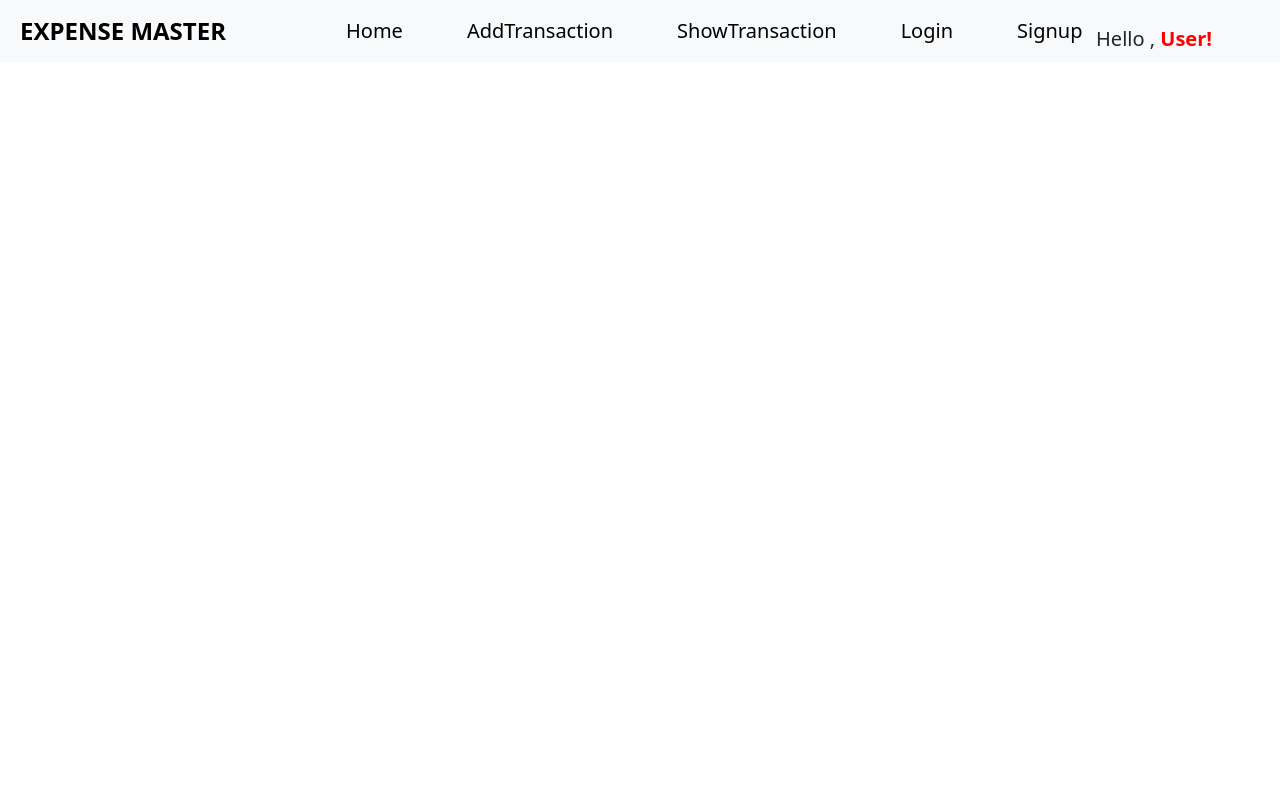
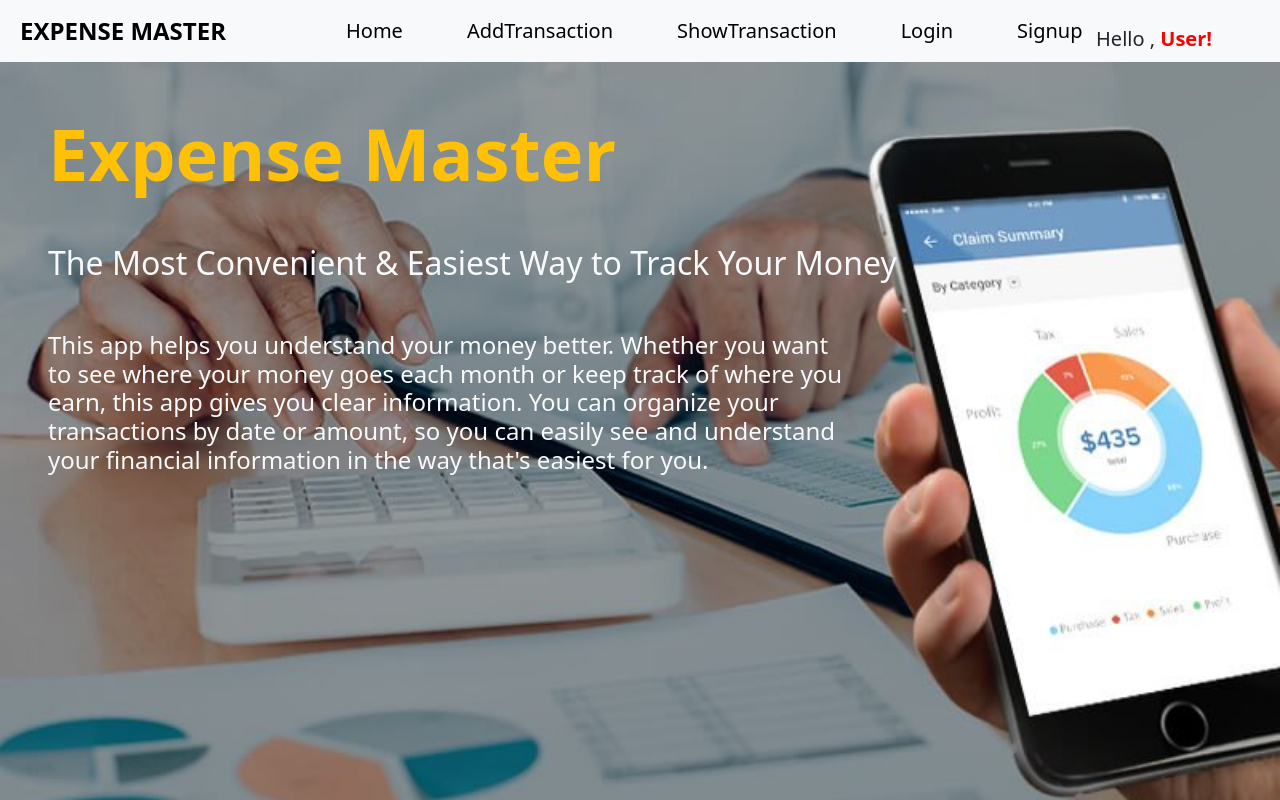
Before and after one commit to achaltelmasre/expense-master, a React (Create React App) app in the folder client/: page / in a window 1280 px wide. Built offline with nearby package versions, Linux system fonts and the light colour scheme.

Commit message:
create home page

```diff
--- a/client/src/components/Navbar/Navbar.js
+++ b/client/src/components/Navbar/Navbar.js
@@ -58,7 +58,7 @@ function Navbar() {
 
             </ul>
               <div className="hello-user fs-5 me-5">
-                        Hello , <span className="user">  {user.name || 'User!'}</span>
+                        Hello , <span className="user">  {user?.name || 'User!'}</span>
 
                        {
                         user?.name ?
--- a/client/src/views/AddTransaction/AddTransaction.js
+++ b/client/src/views/AddTransaction/AddTransaction.js
@@ -31,15 +31,16 @@ function AddTransaction() {
   };
 
   useEffect(() =>{
-    const storageUser = JSON.parse(localStorage.getItem("add") || '{}');
+    const storageUser = JSON.parse(localStorage.getItem("user") || '{}');
 
-    if (storageUser?.username) {
+    if (storageUser?.email) {
          setUser(storageUser);
     }
     else{
       alert("you are not logged in ! ");
       window.location.href = "/login";
     }
+
   }, [])
 
   return (
@@ -102,13 +103,15 @@ function AddTransaction() {
               setCategory(e.target.value)
             }}
              name="cars" id="cars" className="ps-4 pe-3  ms-3">
-            <option value="None">None</option>
-            <option value="Food">Food</option>
-              <option value="Shopping">Shopping</option>
-              <option value="Rent">Rent</option>
-              <option value="Travel">Travel</option>
-              <option value="Salary">Salary</option>
-              <option value="Other">Other</option>
+            <option value="none">None</option>
+            <option value="food">Food</option>
+              <option value="shopping">Shopping</option>
+              <option value="rent">Rent</option>
+              <option value="travel">Travel</option>
+              <option value="salary">Salary</option>
+              <option value="education">Education</option>
+              <option value="entertainment">entertainment</option>
+              <option value="other">Other</option>
             </select>
           </div>
 
--- a/client/src/views/Home/Home.css
+++ b/client/src/views/Home/Home.css
@@ -0,0 +1,12 @@
+.homecontainer{
+    background-image: url(./img/bg-1.jpg);
+    background-size: cover;
+    height: 100vh;
+    width: 100%;
+    position:fixed;
+
+}
+
+.text{
+    width: 800px;
+}
--- a/client/src/views/Home/Home.js
+++ b/client/src/views/Home/Home.js
@@ -1,5 +1,6 @@
 import React from "react";
 import Navbar from "../../components/Navbar/Navbar";
+import "./Home.css";
 
 
 function Home () {
@@ -7,8 +8,16 @@ function Home () {
 
     return(
         <>
-         <div>
+         <div >
             <Navbar/>
+             <div className="homecontainer" >
+                <h2 className="text-warning display-2 m-5 fw-bold ">Expense Master</h2>
+
+                <h2 className="text-light ms-5">The Most Convenient & Easiest Way to Track Your Money</h2>
+
+                <h6 className="text-light fs-4 ms-5 mt-5  text ">This app helps you understand your money better. Whether you want to see where your money goes each month or keep track of where you earn, this app gives you clear information. You can organize your transactions by date or amount, so you can easily see and understand your financial information in the way that's easiest for you.</h6>
+
+             </div>
          </div>
 
 
--- a/client/src/views/ShowTransaction/ShowTransaction.js
+++ b/client/src/views/ShowTransaction/ShowTransaction.js
@@ -44,30 +44,34 @@ function ShowTransaction () {
     setTransactions(transactionsData);
   };
 
+
   useEffect(() =>{
-    const storageUser = JSON.parse(localStorage.getItem("add") || '{}');
+    const storageUser = JSON.parse(localStorage.getItem("user") || '{}');
 
-    if (storageUser?.username) {
+    if (storageUser?.email) {
          setUser(storageUser);
     }
     else{
       alert("you are not logged in ! ");
       window.location.href = "/login";
     }
+    loadTrasaction();
 
-    loadTrasaction();
   }, [])
 
-  useEffect(() => {
-    const storageUser = JSON.parse(localStorage.getItem("add") || '{}');
+  // useEffect(() =>{
+  //   const storageUser = JSON.parse(localStorage.getItem("user") || '{}');
 
-    if (storageUser?.username) {
-       alert("You are already logged in!");
-       window.location.href = "/login";
-    }
+  //   if (storageUser?.username) {
+  //        setUser(storageUser);
+  //        alert("you are not logged in ! ");
+  //        window.location.href = "/login";
+  //   }
+
+  //   loadTrasaction();
+  // }, [])
 
 
-  }, [])
 
   return (
     <div className='App'>
```
Also changed, not shown: client/src/views/Home/img/bg-1.jpg (added), client/src/views/Home/img/bg-2.jpg (added), client/src/views/Signup/Signup.js (line endings or trailing spaces).
